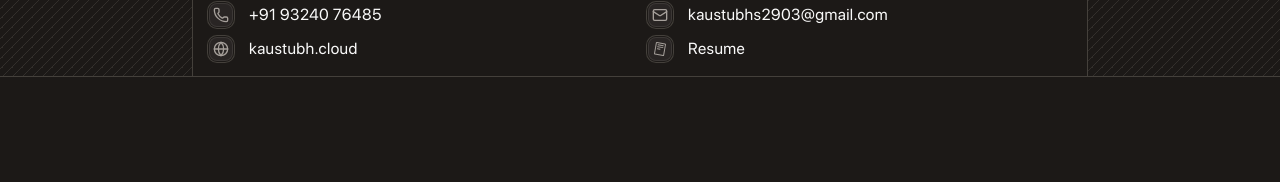
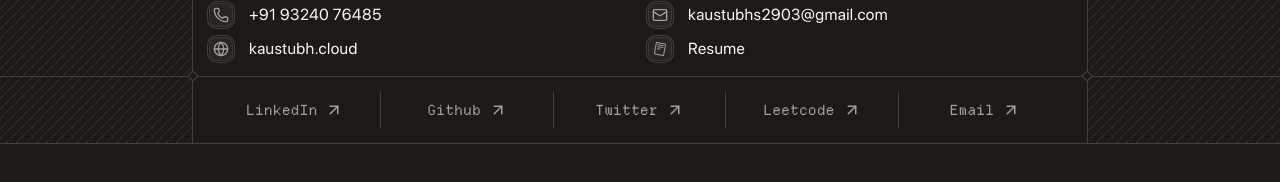
Before and after one commit to null-kaustubh/v2portfolio, a Next.js app: page / in a window 1280 px wide. Shown: the part 320-502 px from the top of the page. Built offline with nearby package versions, Linux system fonts and the light colour scheme.

Commit message:
add social links

```diff
--- a/app/(app)/page.tsx
+++ b/app/(app)/page.tsx
@@ -1,6 +1,7 @@
 import { Overview } from "@/features/overview/overview";
 import { ProfileHeader } from "@/features/profile/components/profile-header";
 import { USER } from "@/features/profile/data/user";
+import SocialLinks from "@/features/socials/SocialLinks";
 import { cn } from "@/lib/utils";
 import dayjs from "dayjs";
 import Link from "next/link";
@@ -37,14 +38,14 @@ export default function Page() {
           <ContentWrapper>
             <Overview />
           </ContentWrapper>
+
+          <ContentWrapper>
+            <SocialLinks />
+          </ContentWrapper>
         </div>
       </div>
 
-      {/* <SocialLinks /> */}
-
       {/* <About /> */}
-
-      {/* <GitHubContributions /> */}
 
       {/* <TeckStack /> */}
 
--- /dev/null
+++ b/features/socials/SocialLinks.tsx
@@ -0,0 +1,33 @@
+import Link from "next/link";
+import { ArrowUpRight } from "lucide-react";
+import { links } from "./links";
+
+export default function SocialLinks() {
+  return (
+    <div className="screen-line-before screen-line-after">
+      <div className="p-4 font-mono text-sm text-secondary-foreground">
+        <div
+          className="flex flex-col divide-y divide-edge md:grid md:divide-y-0 md:divide-x"
+          style={{ gridTemplateColumns: `repeat(${links.length}, 1fr)` }}
+        >
+          {links.map((link, id) => (
+            <Link
+              key={id}
+              href={link.url}
+              target="_blank"
+              rel="noopener noreferrer"
+              className="
+                flex items-center justify-between gap-2 px-1.5 py-2
+                hover:underline underline-offset-4
+                md:justify-center md:px-0
+              "
+            >
+              <span>{link.title}</span>
+              <ArrowUpRight size={18} />
+            </Link>
+          ))}
+        </div>
+      </div>
+    </div>
+  );
+}
--- /dev/null
+++ b/features/socials/links.ts
@@ -0,0 +1,24 @@
+import { Links } from "./types";
+
+export const links: Links[] = [
+  {
+    title: "LinkedIn",
+    url: "https://www.linkedin.com/in/kaustubhsankhe/",
+  },
+  {
+    title: "Github",
+    url: "https://github.com/null-kaustubh",
+  },
+  {
+    title: "Twitter",
+    url: "https://x.com/kaustubh_sankhe",
+  },
+  {
+    title: "Leetcode",
+    url: "https://leetcode.com/u/nullkaustubh/",
+  },
+  {
+    title: "Email",
+    url: "mailto:kaustubhs2903@gmail.com",
+  },
+];
--- /dev/null
+++ b/features/socials/types.ts
@@ -0,0 +1,4 @@
+export type Links = {
+  title: string;
+  url: string;
+};
```
Also changed, not shown: 2 other files (tests, documents, lock files or other folders).
